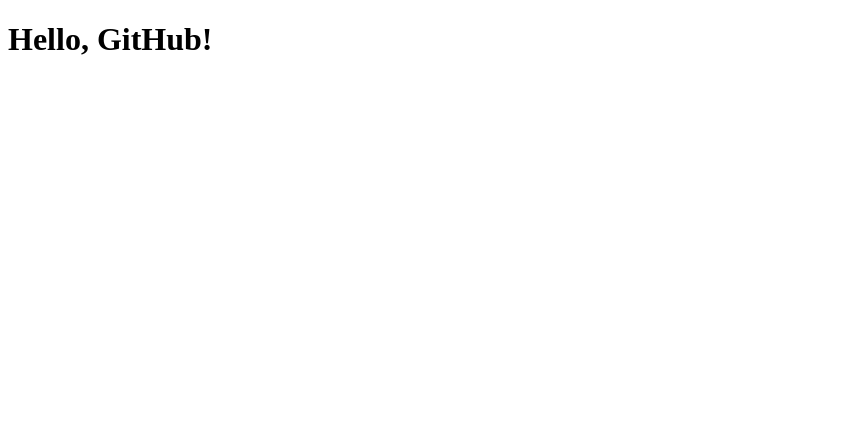
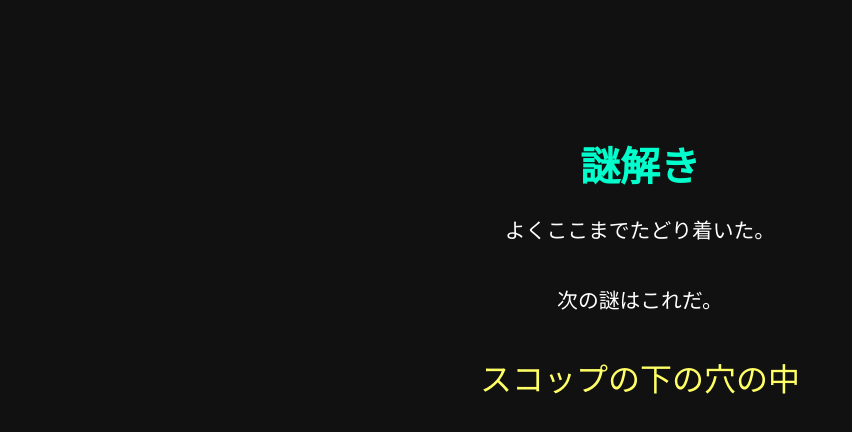
Before and after one commit to ShirahamaYuto/ShirahamaYuto.github.io, a plain HTML site: page index.html in a window 1280 px wide. Shown: the whole page, without its empty margins (0-852 px from the left). Drawn offline with Linux system fonts and the light colour scheme.

Commit message:
Update index.html

```diff
--- a/index.html
+++ b/index.html
@@ -1,9 +1,35 @@
 <!DOCTYPE html>
-<html>
-  <head>
-    <title>テスト</title>
-  </head>
-  <body>
-    <h1>Hello, GitHub!</h1>
-  </body>
+<html lang="ja">
+<head>
+  <meta charset="UTF-8">
+  <title>謎解き</title>
+  <style>
+    body {
+      background-color: #111;
+      color: #fff;
+      font-family: 'Segoe UI', sans-serif;
+      text-align: center;
+      padding-top: 100px;
+    }
+    h1 {
+      font-size: 2.5em;
+      margin-bottom: 20px;
+      color: #00ffcc;
+    }
+    p {
+      font-size: 1.3em;
+      margin-bottom: 40px;
+    }
+    .hint {
+      font-size: 2em;
+      color: #ffff66;
+    }
+  </style>
+</head>
+<body>
+  <h1>謎解き</h1>
+  <p>よくここまでたどり着いた。</p>
+  <p>次の謎はこれだ。</p>
+  <div class="hint">スコップの下の穴の中</div>
+</body>
 </html>
```
